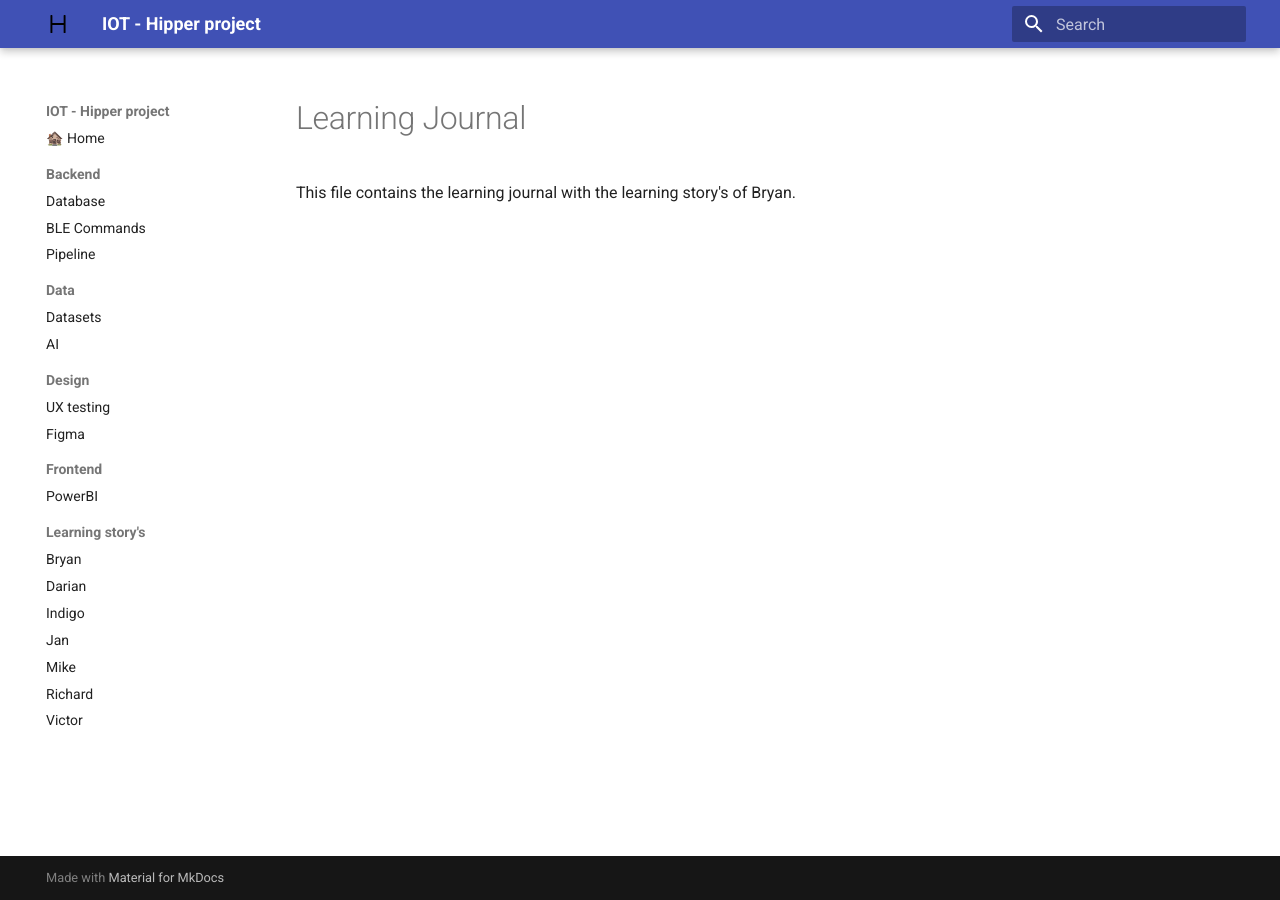
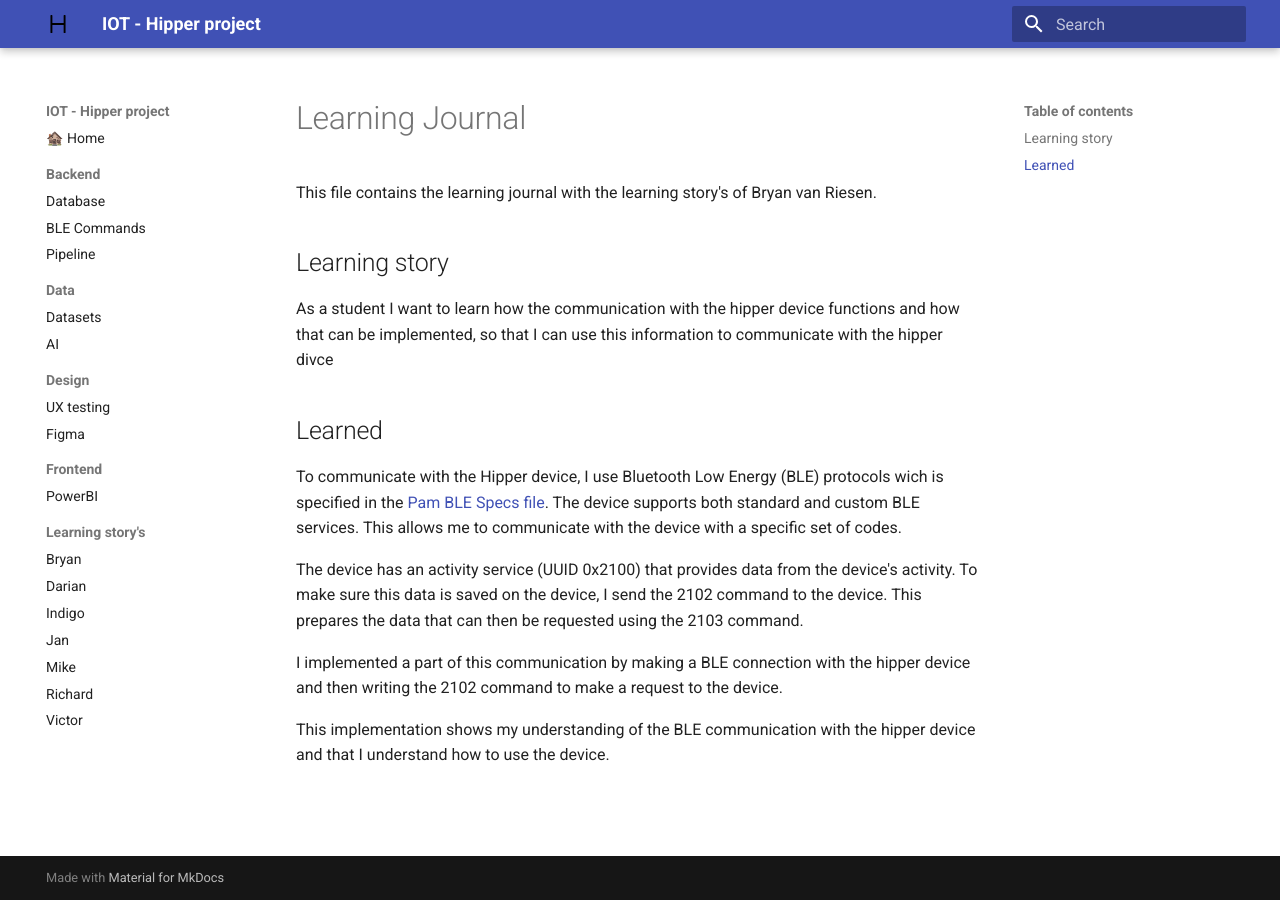
Before and after one commit to Vic-Warden/Digital-Life-Hipper-Monitoring, an MkDocs documentation site: the page built from docs/learning/journalBryan.md, in a window 1280 px wide. Built offline with MkDocs 1.6.1 and Material for MkDocs 9.7.7, drawn with Linux system fonts in a browser that asks for light colours.

Commit message:
added learning story to learning journal

```diff
--- a/docs/learning/journalBryan.md
+++ b/docs/learning/journalBryan.md
@@ -1,2 +1,14 @@
 # Learning Journal
-This file contains the learning journal with the learning story's of Bryan.
+This file contains the learning journal with the learning story's of Bryan van Riesen.
+
+## Learning story
+As a student I want to learn how the communication with the hipper device functions and how that can be implemented, so that I can use this information to communicate with the hipper divce
+
+## Learned
+To communicate with the Hipper device, I use Bluetooth Low Energy (BLE) protocols wich is specified in the [Pam BLE Specs file](../assets/Pam_BLE_Spec_V1_8.pdf). The device supports both standard and custom BLE services. This allows me to communicate with the device with a specific set of codes.
+
+The device has an activity service (UUID 0x2100) that provides data from the device's activity. To make sure this data is saved on the device, I send the 2102 command to the device. This prepares the data that can then be requested using the 2103 command.
+
+I implemented a part of this communication by making a BLE connection with the hipper device and then writing the 2102 command to make a request to the device.
+
+This implementation shows my understanding of the BLE communication with the hipper device and that I understand how to use the device.
```
